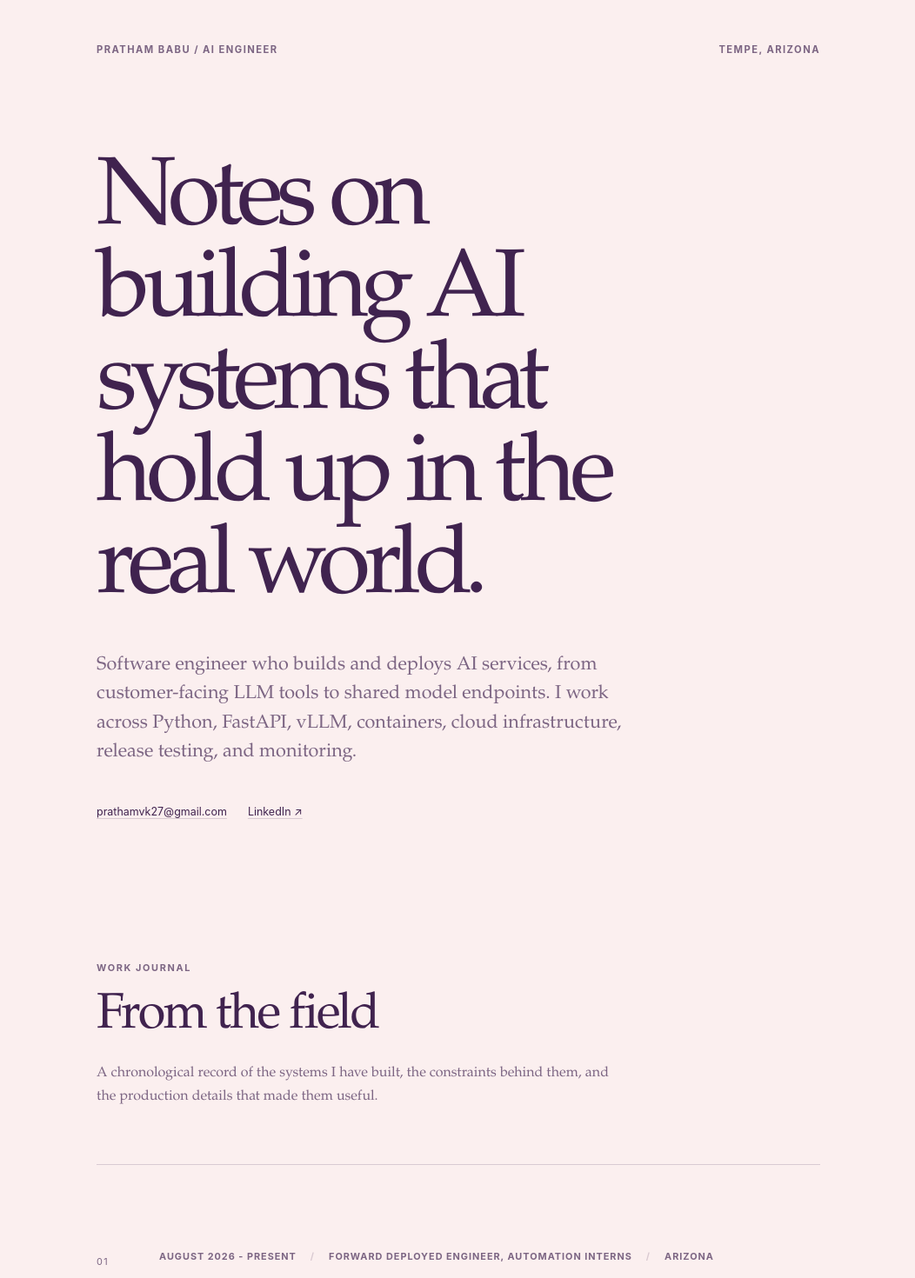
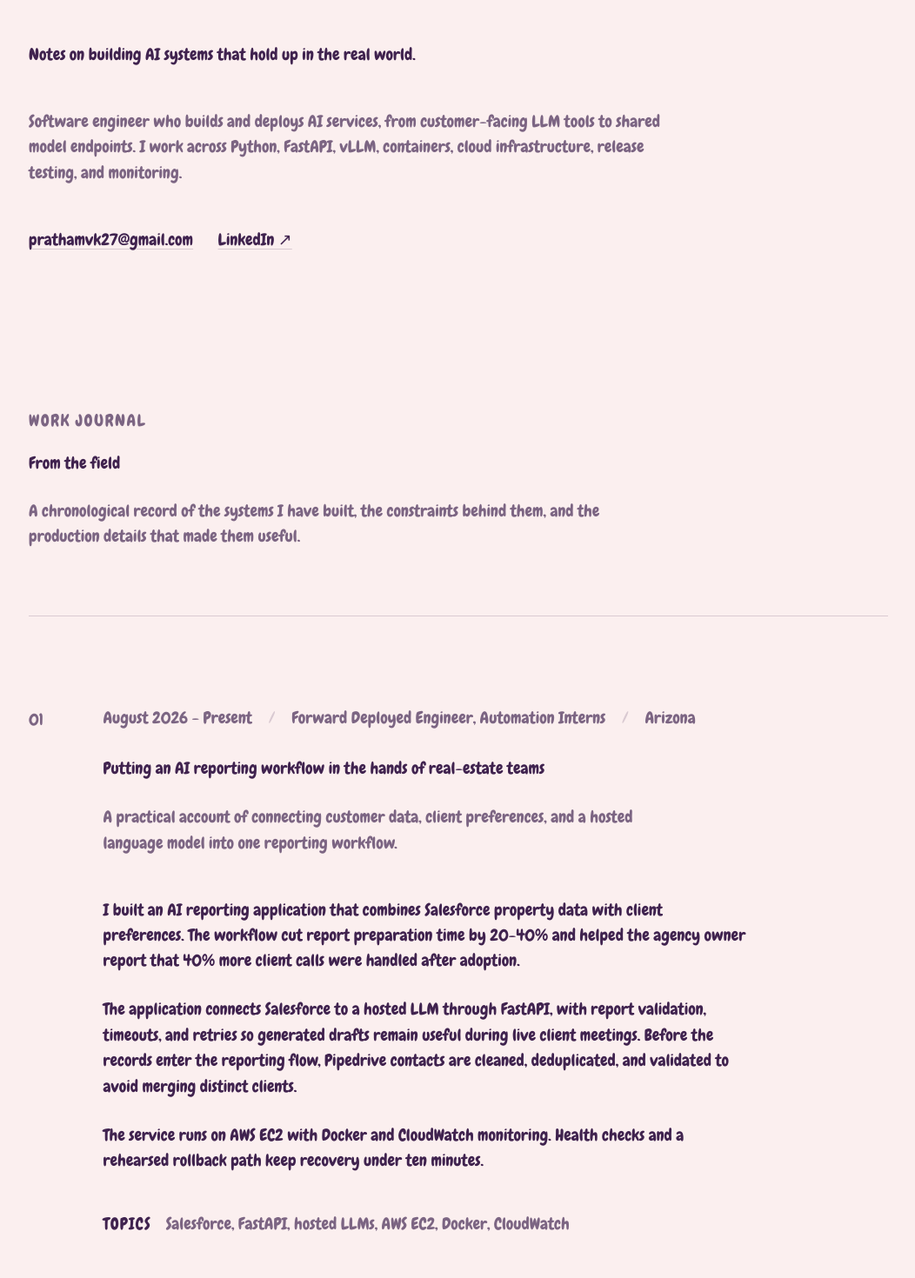
Before and after one commit to Prathamvk27/Prathamvk27.github.io, a React (Vite) app: page / in a window 1280 px wide. Shown: the part 80-1550 px from the top of the page at 87% size, without its empty margins (113-1165 px from the left). Built offline with nearby package versions, Linux system fonts and the light colour scheme.

Commit message:
Apply uniform Chewy typography

```diff
--- a/index.html
+++ b/index.html
@@ -3,6 +3,9 @@
   <head>
     <meta charset="UTF-8" />
     <meta name="viewport" content="width=device-width, initial-scale=1.0" />
+    <link rel="preconnect" href="https://fonts.googleapis.com" />
+    <link rel="preconnect" href="https://fonts.gstatic.com" crossorigin />
+    <link href="https://fonts.googleapis.com/css2?family=Chewy&display=swap" rel="stylesheet" />
     <meta name="description" content="Pratham Babu is an AI engineer writing about production AI services, model inference, cloud infrastructure, and delivery." />
     <meta property="og:title" content="Pratham Babu — AI Engineer" />
     <meta property="og:description" content="Notes on building AI systems that hold up in the real world." />
--- a/src/index.css
+++ b/src/index.css
@@ -3,8 +3,8 @@
   --purple: #40234F;
   --purple-soft: rgba(64, 35, 79, 0.68);
   --purple-faint: rgba(64, 35, 79, 0.18);
-  --serif: "Iowan Old Style", "Palatino Linotype", Palatino, Georgia, serif;
-  --sans: Inter, ui-sans-serif, system-ui, -apple-system, BlinkMacSystemFont, "Segoe UI", sans-serif;
+  --typeface: "Chewy", cursive;
+  font-size: 19px;
 }
 
 * {
@@ -19,11 +19,23 @@
   margin: 0;
   background: var(--paper);
   color: var(--purple);
-  font-family: var(--serif);
-  font-size: 18px;
-  line-height: 1.7;
+  font-family: var(--typeface);
+  font-size: 1rem;
+  font-weight: 400;
+  line-height: 1.55;
   text-rendering: optimizeLegibility;
   -webkit-font-smoothing: antialiased;
+}
+
+h1,
+h2,
+h3,
+p,
+dt,
+dd,
+a,
+time {
+  font: inherit;
 }
 
 a {
@@ -58,39 +70,19 @@
   padding: clamp(4rem, 10vw, 8rem) 0 clamp(6rem, 14vw, 10rem);
 }
 
-.masthead__meta {
-  display: flex;
-  justify-content: space-between;
-  gap: 2rem;
-  margin-bottom: clamp(4rem, 9vw, 7rem);
-  color: var(--purple-soft);
-  font-family: var(--sans);
-  font-size: 0.7rem;
-  font-weight: 650;
-  letter-spacing: 0.13em;
-  text-transform: uppercase;
-}
-
-.masthead__meta p,
 .journal-footer p {
   margin: 0;
 }
 
 .masthead h1 {
-  max-width: 12ch;
+  max-width: 36rem;
   margin: 0;
-  font-size: clamp(3.35rem, 9vw, 6.9rem);
-  font-weight: 400;
-  letter-spacing: -0.065em;
-  line-height: 0.96;
 }
 
 .masthead__introduction {
   max-width: 39rem;
   margin: 2.5rem 0 0;
   color: var(--purple-soft);
-  font-size: clamp(1.1rem, 2.4vw, 1.35rem);
-  line-height: 1.55;
 }
 
 .masthead__links {
@@ -98,8 +90,6 @@
   flex-wrap: wrap;
   gap: 0.6rem 1.5rem;
   margin-top: 2.5rem;
-  font-family: var(--sans);
-  font-size: 0.78rem;
 }
 
 .journal,
@@ -119,28 +109,23 @@
 .section-label {
   margin: 0 0 1rem;
   color: var(--purple-soft);
-  font-family: var(--sans);
-  font-size: 0.68rem;
-  font-weight: 700;
-  letter-spacing: 0.15em;
+  letter-spacing: 0.08em;
   text-transform: uppercase;
 }
 
 .section-title h2 {
   margin: 0;
-  font-size: clamp(2.35rem, 5vw, 3.6rem);
-  font-weight: 400;
-  letter-spacing: -0.045em;
-  line-height: 1.05;
 }
 
 .section-title > p:last-child:not(.section-label) {
   margin: 1.35rem 0 0;
   color: var(--purple-soft);
-  font-size: 1rem;
 }
 
-.entry-list {
+.entry-list,
+.toolkit-list,
+.education-list,
+.journal-footer {
   border-top: 1px solid var(--purple-faint);
 }
 
@@ -153,11 +138,8 @@
 }
 
 .journal-entry__index {
-  padding-top: 0.35rem;
+  padding-top: 0.1rem;
   color: var(--purple-soft);
-  font-family: var(--sans);
-  font-size: 0.68rem;
-  letter-spacing: 0.12em;
 }
 
 .entry-meta {
@@ -166,11 +148,6 @@
   gap: 0.35rem 1rem;
   margin: 0 0 1.5rem;
   color: var(--purple-soft);
-  font-family: var(--sans);
-  font-size: 0.68rem;
-  font-weight: 650;
-  letter-spacing: 0.09em;
-  text-transform: uppercase;
 }
 
 .entry-meta > * + *::before {
@@ -180,21 +157,14 @@
 }
 
 .journal-entry h3 {
-  max-width: 18ch;
+  max-width: 39rem;
   margin: 0;
-  font-size: clamp(2rem, 5vw, 3.3rem);
-  font-weight: 400;
-  letter-spacing: -0.045em;
-  line-height: 1.05;
 }
 
 .entry-deck {
   max-width: 35rem;
   margin: 1.4rem 0 0;
   color: var(--purple-soft);
-  font-size: 1.08rem;
-  font-style: italic;
-  line-height: 1.55;
 }
 
 .entry-copy {
@@ -210,33 +180,21 @@
   margin-top: 1.4rem;
 }
 
-.entry-copy p:first-child::first-letter {
-  float: left;
-  margin: 0.08em 0.1em 0 0;
-  font-size: 3.45em;
-  line-height: 0.78;
-}
-
 .entry-topics {
   max-width: 39rem;
   margin: 2.3rem 0 0;
   color: var(--purple-soft);
-  font-family: var(--sans);
-  font-size: 0.72rem;
-  line-height: 1.6;
 }
 
 .entry-topics span {
   margin-right: 0.65rem;
   color: var(--purple);
-  font-weight: 700;
-  letter-spacing: 0.1em;
+  letter-spacing: 0.06em;
   text-transform: uppercase;
 }
 
 .toolkit-list {
   margin: 0;
-  border-top: 1px solid var(--purple-faint);
 }
 
 .toolkit-list > div {
@@ -248,22 +206,12 @@
 }
 
 .toolkit-list dt {
-  font-family: var(--sans);
-  font-size: 0.73rem;
-  font-weight: 700;
-  letter-spacing: 0.08em;
-  text-transform: uppercase;
+  letter-spacing: 0.04em;
 }
 
 .toolkit-list dd {
   margin: 0;
   color: var(--purple-soft);
-  font-size: 0.95rem;
-  line-height: 1.55;
-}
-
-.education-list {
-  border-top: 1px solid var(--purple-faint);
 }
 
 .education-list article {
@@ -273,15 +221,11 @@
 
 .education-list h3 {
   margin: 0;
-  font-size: 1.18rem;
-  font-weight: 400;
 }
 
 .education-list p {
   margin: 0.25rem 0 0;
   color: var(--purple-soft);
-  font-family: var(--sans);
-  font-size: 0.74rem;
 }
 
 .journal-footer {
@@ -289,11 +233,7 @@
   grid-template-columns: 1fr 1fr auto;
   gap: 2rem;
   padding: 2.5rem 0 4rem;
-  border-top: 1px solid var(--purple-faint);
   color: var(--purple-soft);
-  font-family: var(--sans);
-  font-size: 0.68rem;
-  letter-spacing: 0.04em;
 }
 
 .journal-footer div {
@@ -302,21 +242,12 @@
 }
 
 @media (max-width: 680px) {
-  body {
-    font-size: 17px;
+  :root {
+    font-size: 18px;
   }
 
   .journal-shell {
     width: min(calc(100% - 2rem), 52rem);
-  }
-
-  .masthead__meta {
-    display: block;
-    margin-bottom: 4.5rem;
-  }
-
-  .masthead__meta p + p {
-    margin-top: 0.25rem;
   }
 
   .journal-entry {
--- a/src/pages/Home.jsx
+++ b/src/pages/Home.jsx
@@ -4,11 +4,6 @@
   return (
     <div className="journal-shell">
       <header className="masthead">
-        <div className="masthead__meta">
-          <p>{profile.shortName} / {profile.role}</p>
-          <p>{profile.location}</p>
-        </div>
-
         <h1>Notes on building AI systems that hold up in the real world.</h1>
         <p className="masthead__introduction">{profile.summary}</p>
 
```
